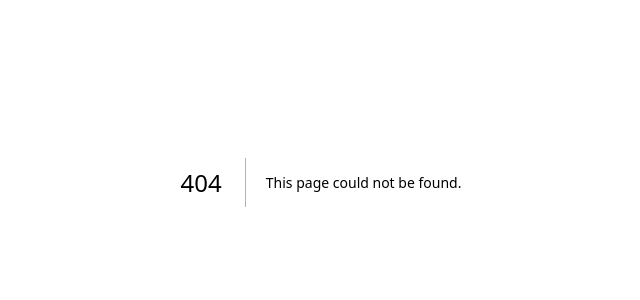
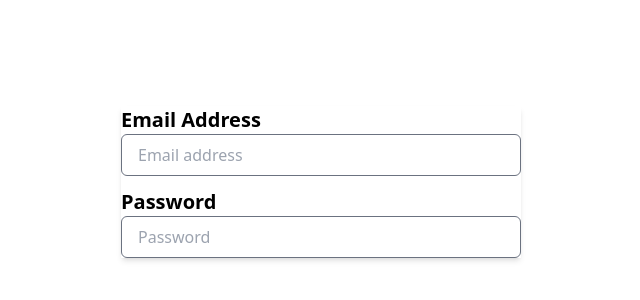
Before and after one commit to Bokhtiar/BT-Ecommerce-admin, a Next.js app: page /login in a window 1280 px wide. Before the commit this address had no page. Shown: the part 218-518 px from the top of the page, without its empty margins (319-959 px from the left). Built offline with nearby package versions, Linux system fonts and the light colour scheme.

Commit message:
InputFild components with props and types created

```diff
--- /dev/null
+++ b/components/form/Login.form.tsx
@@ -0,0 +1,16 @@
+import InputFild from "../input-fild";
+
+const LoginForm: React.FC = (): JSX.Element => {
+    return (
+        <div className="flex h-screen">
+            <div className="m-auto">
+                <div className="shadow-md md:w-[400px]">
+                    <InputFild label="Email Address" type="text" name="email" placeholder="Email address" />
+                    <InputFild label="Password" type="password" name="password" placeholder="Password" />
+                </div>
+            </div>
+        </div>
+
+    )
+}
+export default LoginForm;
--- /dev/null
+++ b/components/input-fild/index.tsx
@@ -0,0 +1,13 @@
+import React from 'react'
+import { inputFild } from '../../types/input.type'
+
+const InputFild:React.FC<inputFild> = (props:inputFild):JSX.Element => {
+    return (
+       <div className='my-3'>
+            <label htmlFor="" className='text-xl font-semibold'>{props.label}</label>
+            <input className='w-full py-2 border border-gray-500 hover:border-gray-400 px-4 rounded-md' type={props.type} name={props.name} placeholder={props.placeholder} />
+       </div>
+    )
+}
+
+export default InputFild;
--- /dev/null
+++ b/pages/login/index.tsx
@@ -0,0 +1,12 @@
+import LoginForm from "../../components/form/Login.form";
+import InputFild from "../../components/input-fild"
+
+const Login: React.FC = (): JSX.Element => {
+    return(
+        <>
+            <LoginForm></LoginForm>
+        </>
+    )
+}
+
+export default Login;
--- /dev/null
+++ b/types/input.type.tsx
@@ -0,0 +1,6 @@
+export interface inputFild {
+    label :string;
+    type:string;
+    name: string;
+    placeholder: string;
+}
```
